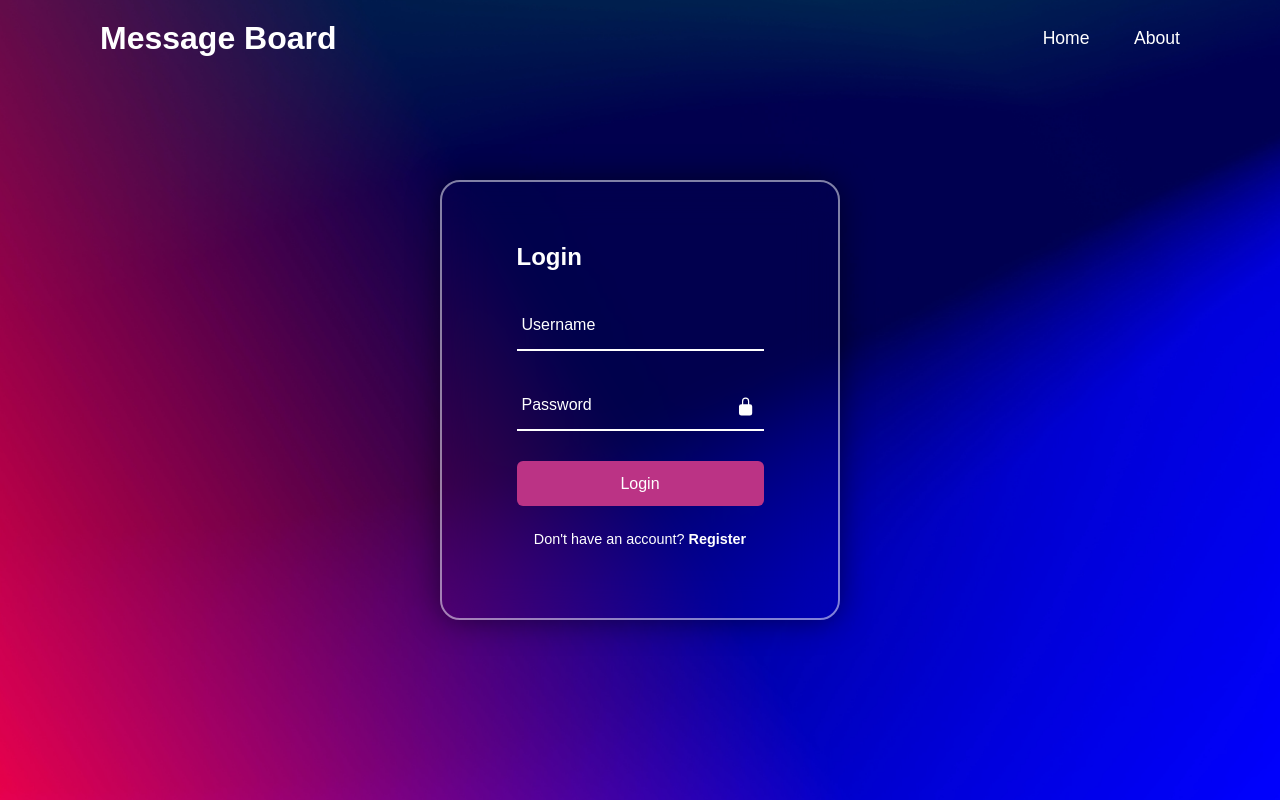
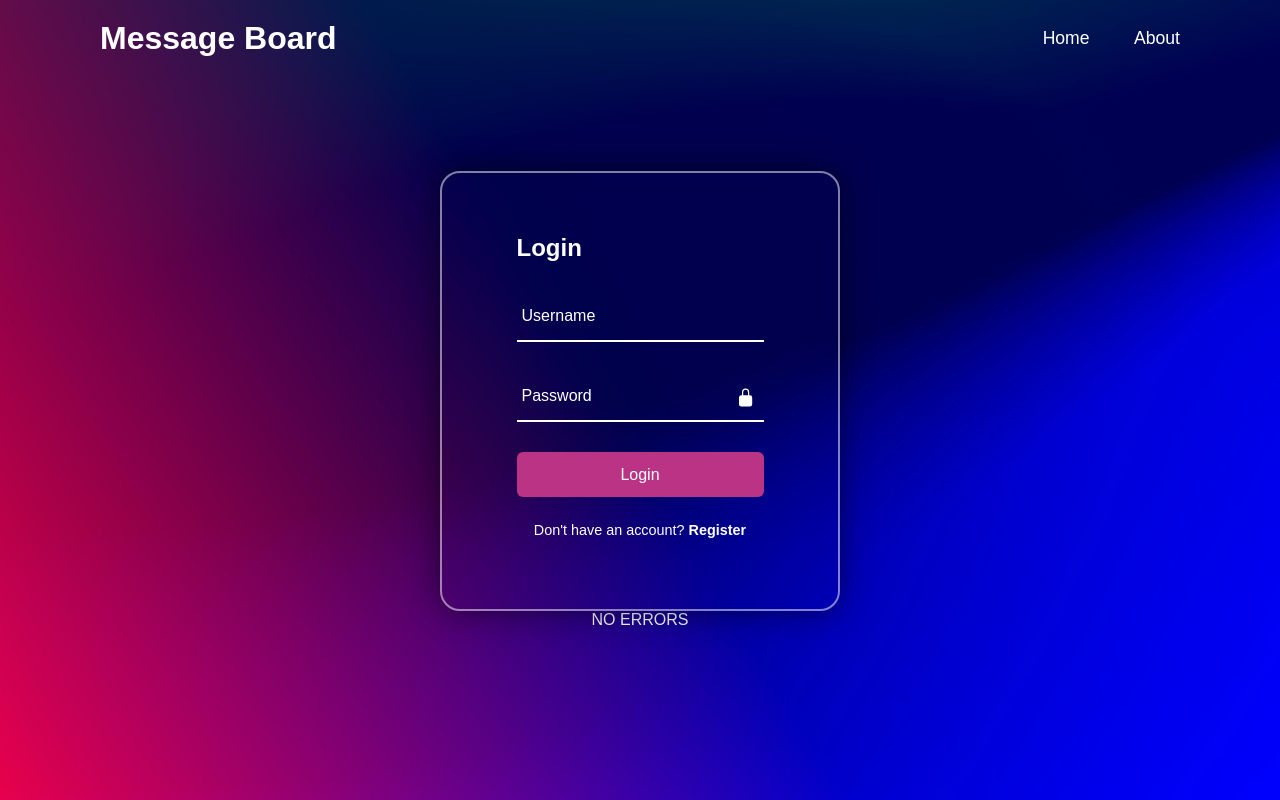
Before and after one commit to mvoyevoda/Message-Board, a PHP site: page /login.php in a window 1280 px wide. Run offline with PHP 8.4, Linux system fonts and the light colour scheme; some libraries are stand-ins or nearby versions.

Commit message:
in progress

```diff
--- a/login.php
+++ b/login.php
@@ -19,7 +19,6 @@
         </header>
 
         <div class="wrapper">
-
             <div class="login-box">
                 <h2>Login</h2>
                 <form action="login.php" method="POST">
@@ -39,10 +38,12 @@
                     </div>
                 </form>
             </div>
+        </div>
 
-
-
-        </div>
+        <?php
+        echo (empty($_SESSION['errors']) ? "NO ERRORS" : $_SESSION['errors']);
+        $_SESSION['errors'] = "";
+        ?>
 
         <script src="script.js"></script>
         <script type="module" src="https://unpkg.com/ionicons@7.1.0/dist/ionicons/ionicons.esm.js"></script>
@@ -63,6 +64,7 @@ if ($_SERVER["REQUEST_METHOD"] == "POST") {
     // Check if username is empty
     if (empty(trim($_POST["username"]))) {
         $username_err = "Please enter username.";
+        $_SESSION['errors'] = $username_err . "<br>";
     } else {
         $username = trim($_POST["username"]);
     }
@@ -70,6 +72,7 @@ if ($_SERVER["REQUEST_METHOD"] == "POST") {
     // Check if password is empty
     if (empty(trim($_POST["password"]))) {
         $password_err = "Please enter your password.";
+        $_SESSION['errors'] .= $password_err . "<br>";
     } else {
         $password = trim($_POST["password"]);
     }
@@ -114,10 +117,10 @@ if ($_SERVER["REQUEST_METHOD"] == "POST") {
                     }
                 } else {
                     // Display an error message if username doesn't exist
-                    $username_err = "No account found with that username.";
+                    $_SESSION['errors'] ="No account found with that username.";
                 }
             } else {
-                echo "Oops! Something went wrong. Please try again later.";
+                $_SESSION['errors'] = "Oops! Something went wrong. Please try again later.";
             }
 
             // Close statement
```
